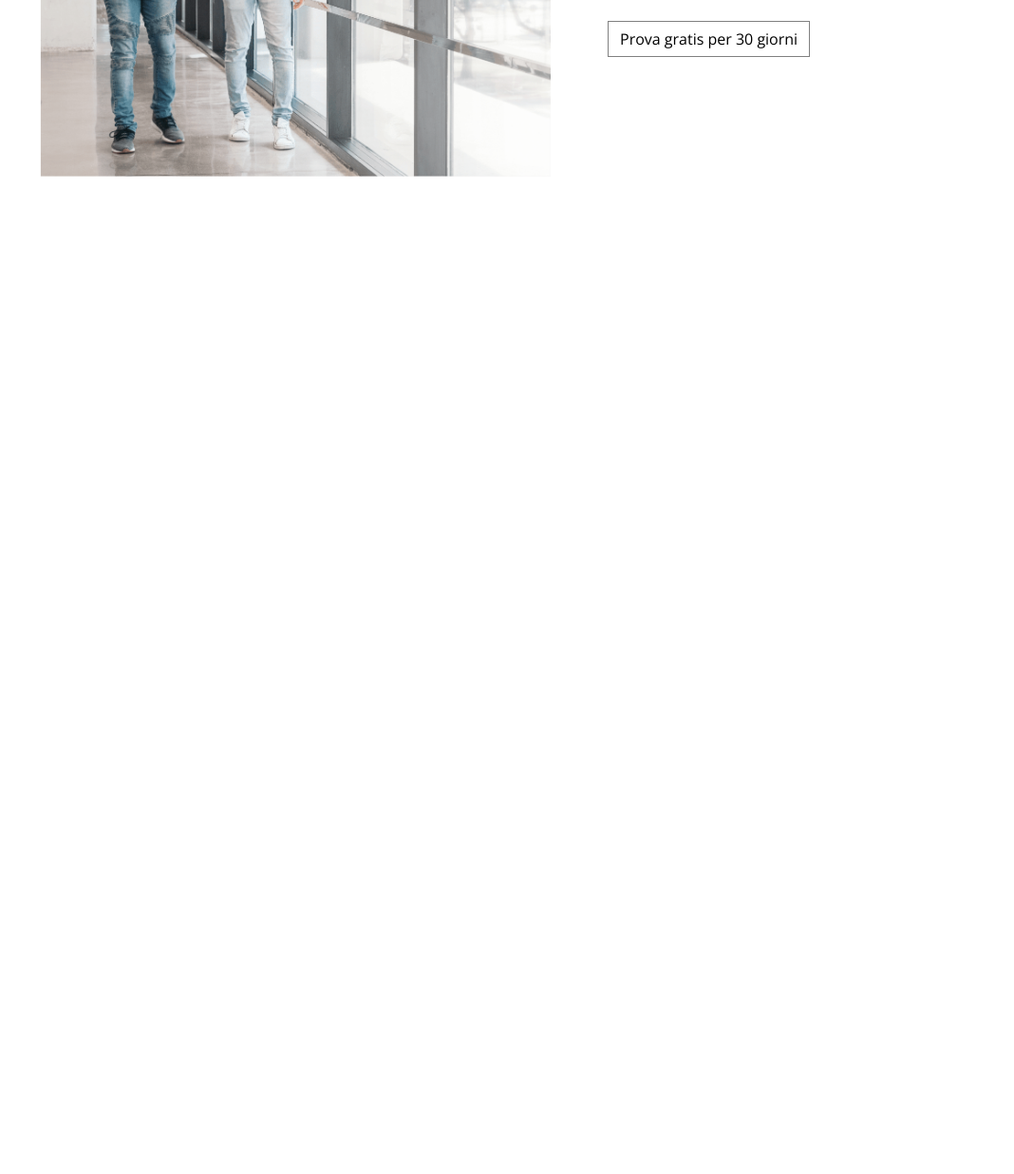
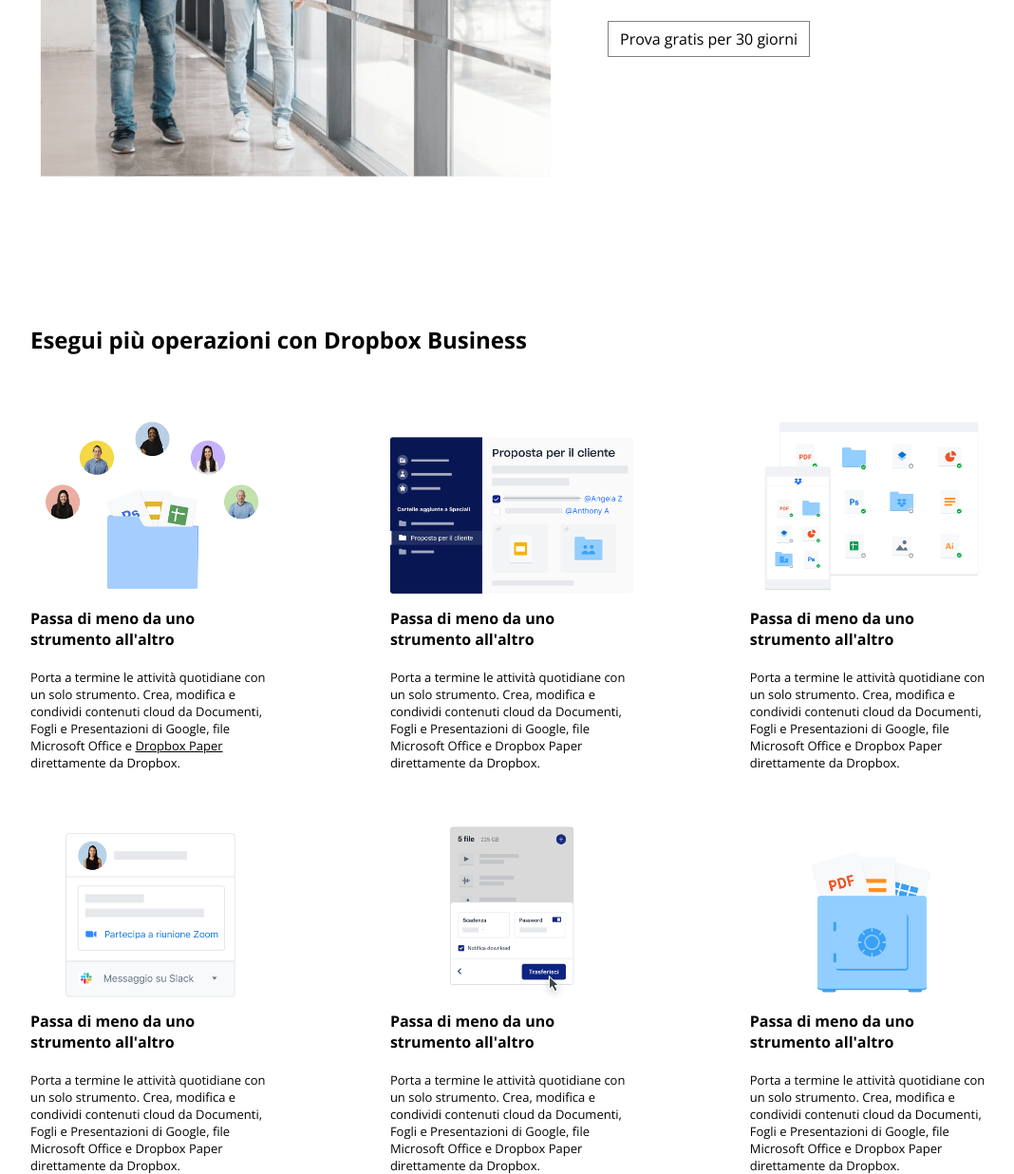
Before and after one commit to Pulcioo/htmlcss-dropbox, a plain HTML site: page index.html in a window 1280 px wide. Shown: the part 2918-4154 px from the top of the page at 95% size, without its empty margins (96-1164 px from the left). Before the commit the page ends 3109 px from the top, so only its background shows below. Drawn offline with nearby package versions, Linux system fonts and the light colour scheme.

Commit message:
file aggiornato con sezione operations

```diff
--- a/index.html
+++ b/index.html
@@ -93,7 +93,6 @@
                         </ul>
                     </div>
                 </div>
-
                 <!-- tabella2 -->
                 <div class="list debug w20 float-left">
                     <span class="small">Team</span>
@@ -123,8 +122,6 @@
                         </ul>
                     </div>
                 </div>
-
-
                 <!-- tabella3 -->
                 <div class="list debug w20 float-left">
                     <span class="small">Team</span>
@@ -171,7 +168,6 @@
                 </div>
             </div>
         </div>
-
         <div class="container4 clearfix">
             <div class="partner-img float-left">
                 <img src="img/partner.png" alt="partner">
@@ -189,6 +185,86 @@
                 </div>
             </div>
         </div>
+        <!-- sezione operatins -->
+        <div class="container5 clearfix">
+
+            <h2>Esegui più operazioni con Dropbox Business</h2>
+
+            <div class="operations float-left margin12">
+                <img src="img/business-feature-switching-tools.png" alt="business tools">
+                <h4>Passa di meno da uno strumento all'altro</h4>
+                <p>
+                    Porta a termine le attività quotidiane con un solo strumento. Crea, modifica e condividi contenuti
+                    cloud da Documenti, Fogli e Presentazioni di Google, file Microsoft Office e
+                    <span>Dropbox Paper</span> direttamente da Dropbox.
+                </p>
+            </div>
+
+            <div class="operations float-left margin12">
+                <img src="img/business-feature-coordinate-it.png" alt="business coordinate">
+                <h4>Passa di meno da uno strumento all'altro</h4>
+                <p>
+                    Porta a termine le attività quotidiane con un solo strumento. Crea, modifica e condividi contenuti
+                    cloud da Documenti, Fogli e Presentazioni di Google, file Microsoft Office e
+                    Dropbox Paper direttamente da Dropbox.
+                </p>
+            </div>
+
+            <div class="operations float-left">
+                <img src="img/business-feature-multi-device.png" alt="business coordinate">
+                <h4>Passa di meno da uno strumento all'altro</h4>
+                <p>
+                    Porta a termine le attività quotidiane con un solo strumento. Crea, modifica e condividi contenuti
+                    cloud da Documenti, Fogli e Presentazioni di Google, file Microsoft Office e
+                    Dropbox Paper direttamente da Dropbox.
+                </p>
+            </div>
+
+        </div>
+
+        <div class="container5 clearfix">
+
+            <div class="operations float-left margin12">
+                <img src="img/business-feature-integrations-it.png" alt="business integration">
+                <h4>Passa di meno da uno strumento all'altro</h4>
+                <p>
+                    Porta a termine le attività quotidiane con un solo strumento. Crea, modifica e condividi contenuti
+                    cloud da Documenti, Fogli e Presentazioni di Google, file Microsoft Office e
+                    Dropbox Paper direttamente da Dropbox.
+                </p>
+            </div>
+
+            <div class="operations float-left margin12">
+                <img src="img/business-feature-send-files-it.png" alt="business send files">
+                <h4>Passa di meno da uno strumento all'altro</h4>
+                <p>
+                    Porta a termine le attività quotidiane con un solo strumento. Crea, modifica e condividi contenuti
+                    cloud da Documenti, Fogli e Presentazioni di Google, file Microsoft Office e
+                    Dropbox Paper direttamente da Dropbox.
+                </p>
+            </div>
+
+            <div class="operations float-left">
+                <img src="img/business-feature-security.png" alt="business security">
+                <h4>Passa di meno da uno strumento all'altro</h4>
+                <p>
+                    Porta a termine le attività quotidiane con un solo strumento. Crea, modifica e condividi contenuti
+                    cloud da Documenti, Fogli e Presentazioni di Google, file Microsoft Office e
+                    Dropbox Paper direttamente da Dropbox.
+                </p>
+            </div>
+
+        </div>
+
+
+
+
+
+
+
+
+
+
     </main>
 
 </body>
--- a/style.css
+++ b/style.css
@@ -70,6 +70,11 @@
 .align{
     text-align: center;
 }
+
+.margin12{
+    margin-right: 12%;
+}
+
 /* inizio classi nav */
 
 .container{
@@ -299,3 +304,35 @@ main input{
 .container4 .btn{
     margin-top: 25px;
 }
+
+/* inizio sezione operations */
+
+.container5{
+   margin: auto 10%;
+}
+
+.container5 h2{
+    margin-top: 150px;
+    margin-bottom: 15px;
+}
+
+.operations{
+    width: 25%;
+    margin-top: 40px;
+}
+
+.container5 img{
+    width: 100%;
+}
+
+.container5 p span{
+    text-decoration: underline;
+}
+
+.container5 p{
+    font-size: small;
+}
+
+.container5 h4{
+    margin-bottom: 20px;
+}
```
